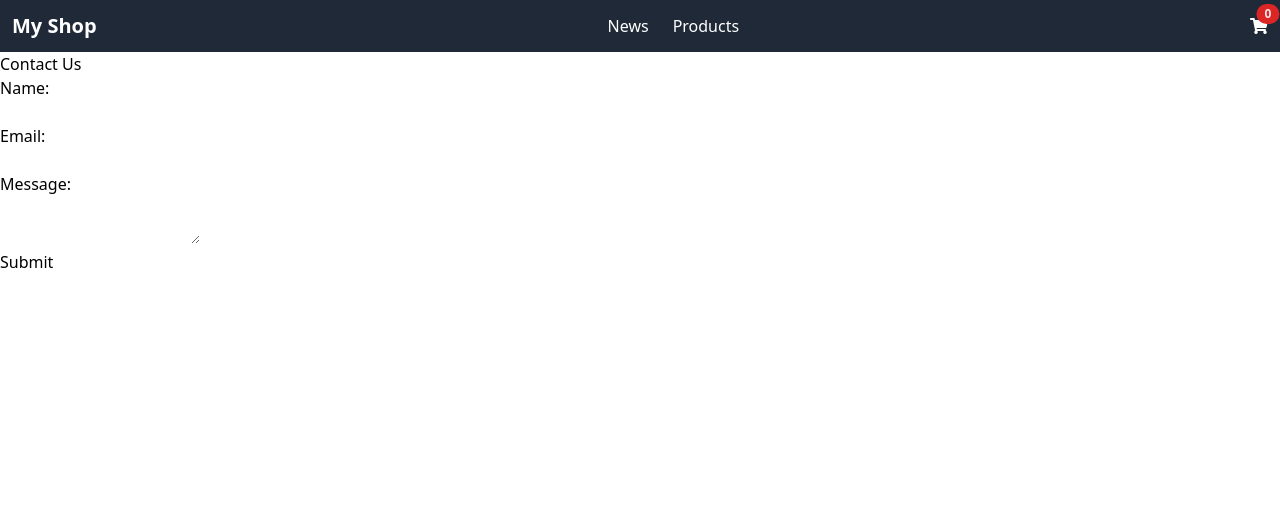
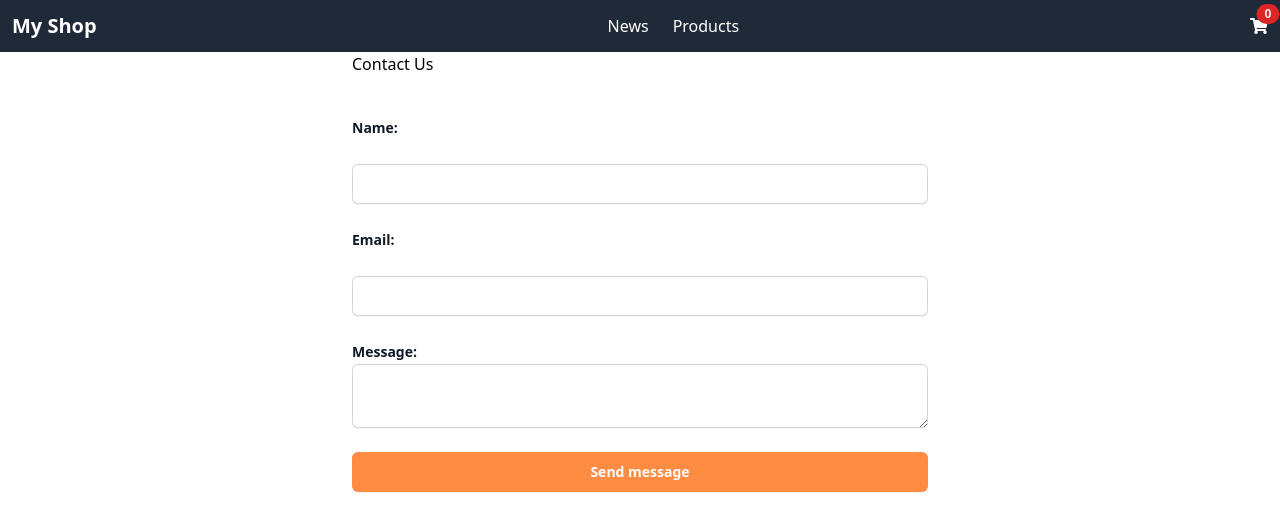
Before and after one commit to ZuzanaGabonayova/dwp, a PHP site: page /homepage.php in a window 1280 px wide. Shown: the top 531 px of the page. Run offline with PHP 8.4, Linux system fonts and the light colour scheme; some libraries are stand-ins or nearby versions.

Commit message:
update contact form design

```diff
--- a/contact_form.php
+++ b/contact_form.php
@@ -1,22 +1,32 @@
+
 <!DOCTYPE html>
 <html lang="en">
 <head>
     <meta charset="UTF-8">
     <title>Contact Form</title>
+    <!-- Include Tailwind CSS -->
+    <script src="https://cdn.tailwindcss.com"></script>
 </head>
 <body>
-    <h1>Contact Us</h1>
-    <form action="contact.php" method="post">
-        <label for="name">Name:</label><br>
-        <input type="text" id="name" name="name" required><br>
-
-        <label for="email">Email:</label><br>
-        <input type="email" id="email" name="email" required><br>
-
-        <label for="message">Message:</label><br>
-        <textarea id="message" name="message" required></textarea><br>
-
-        <input type="submit" value="Submit">
-    </form>
+<form class="mx-auto max-w-xl" action="contact.php" method="post" onsubmit="submitForm(event)">
+<div class="mb-10">
+    <h2>Contact Us</h2>
+</div>
+<div class="flex flex-col gap-6">
+    <div>
+        <label class="block text-sm font-semibold leading-6 text-gray-900" for="name">Name:</label><br>
+        <input class="block w-full rounded-md border-0 px-3.5 py-2 text-gray-900 shadow-sm ring-1 ring-inset ring-gray-300 placeholder:text-gray-400 focus:ring-2 focus:ring-inset focus:ring-indigo-600 sm:text-sm sm:leading-6" type="text" id="name" name="name" required>
+    </div>
+    <div>
+        <label class="block text-sm font-semibold leading-6 text-gray-900" for="email">Email:</label><br>
+        <input class="block w-full rounded-md border-0 px-3.5 py-2 text-gray-900 shadow-sm ring-1 ring-inset ring-gray-300 placeholder:text-gray-400 focus:ring-2 focus:ring-inset focus:ring-indigo-600 sm:text-sm sm:leading-6" type="email" id="email" name="email" required>
+    </div>
+    <div>
+        <label class="block text-sm font-semibold leading-6 text-gray-900" for="message">Message:</label>
+        <textarea class="block w-full rounded-md border-0 px-3.5 py-2 text-gray-900 shadow-sm ring-1 ring-inset ring-gray-300 placeholder:text-gray-400 focus:ring-2 focus:ring-inset focus:ring-indigo-600 sm:text-sm sm:leading-6" id="message" name="message" required></textarea>
+    </div>
+    <button class="block w-full rounded-md bg-[#FF8C42] px-3.5 py-2.5 text-center text-sm font-semibold text-white shadow-sm hover:bg-[#FF8C42]/80 focus-visible:outline focus-visible:outline-2 focus-visible:outline-offset-2 focus-visible:outline-indigo-600" type="submit" value="Submit"> Send message </button>
+</div>
+</form>
 </body>
 </html>
```
